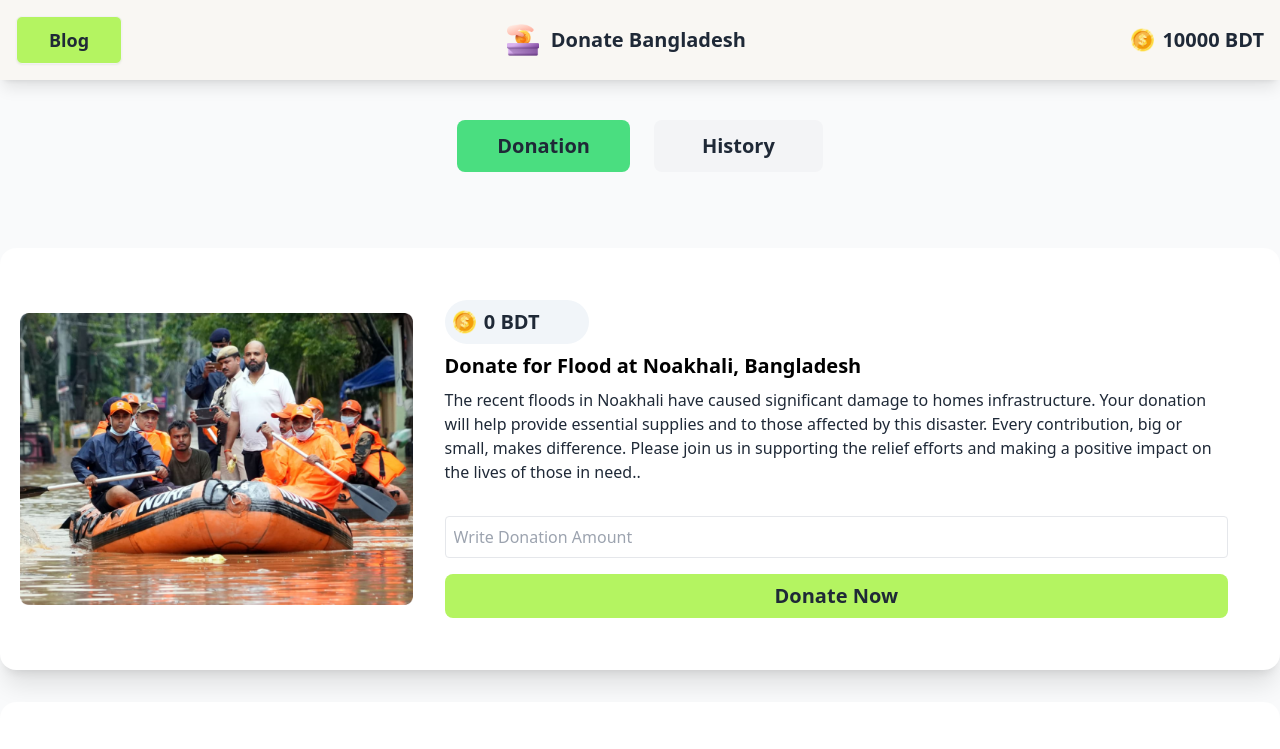
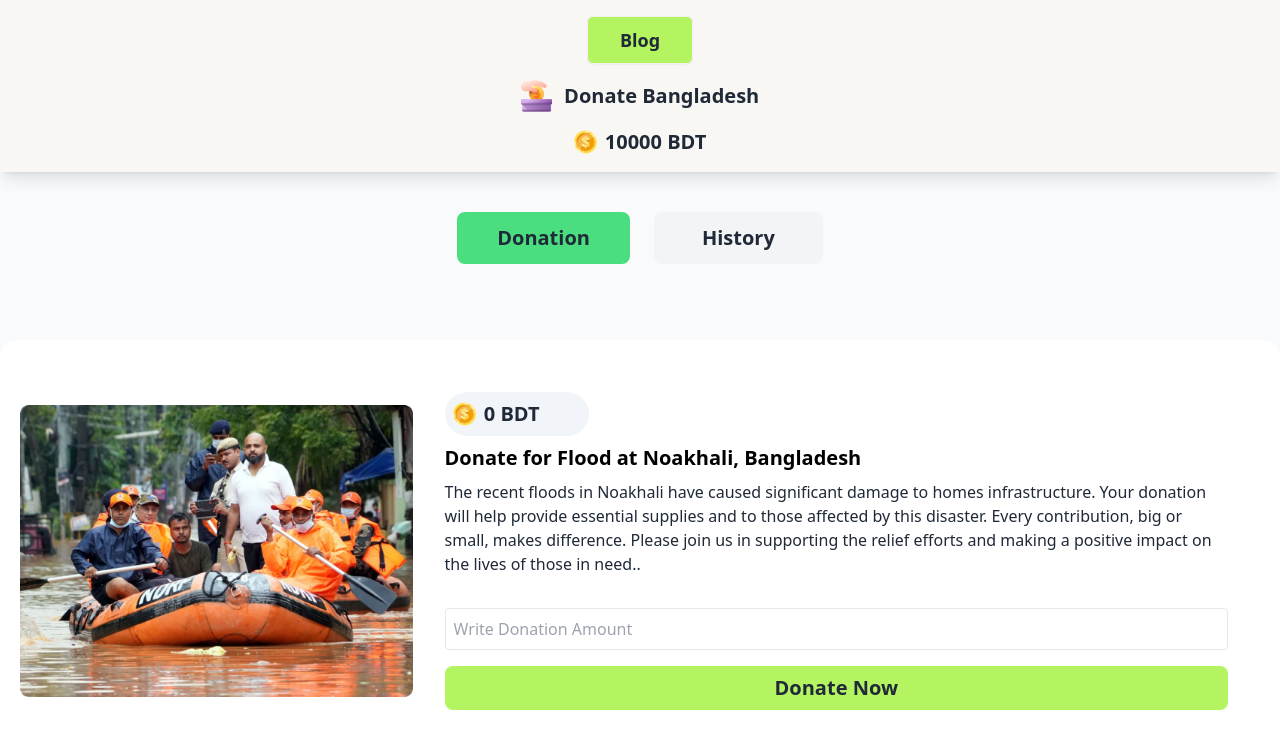
Before and after one commit to mdsayedadnan/A-5-b-10-dom, a plain HTML site: page index.html in a window 1280 px wide. Shown: the top 749 px of the page. Drawn offline with nearby package versions, Linux system fonts and the light colour scheme.

Commit message:
my last commit

```diff
--- a/index.html
+++ b/index.html
@@ -14,7 +14,7 @@
 
 <header class="sticky top-0 z-50">
 
-    <div class=" bg-[#F9F7F3] shadow-lg p-4 flex justify-between  items-center">
+    <div class=" bg-[#F9F7F3] shadow-lg p-4 flex-col sm: flex gap-4 justify-between  items-center">
 
         <!-- Blog button on the left -->
         <a id="blog-button" href="blog.html" class=" btn text-lg bg-[#B4F461] px-8 py-2 rounded-md">Blog</a>
@@ -187,6 +187,7 @@
 
     <script src="/index.js"></script>
 
+
 </body>
 
 </html>
```
